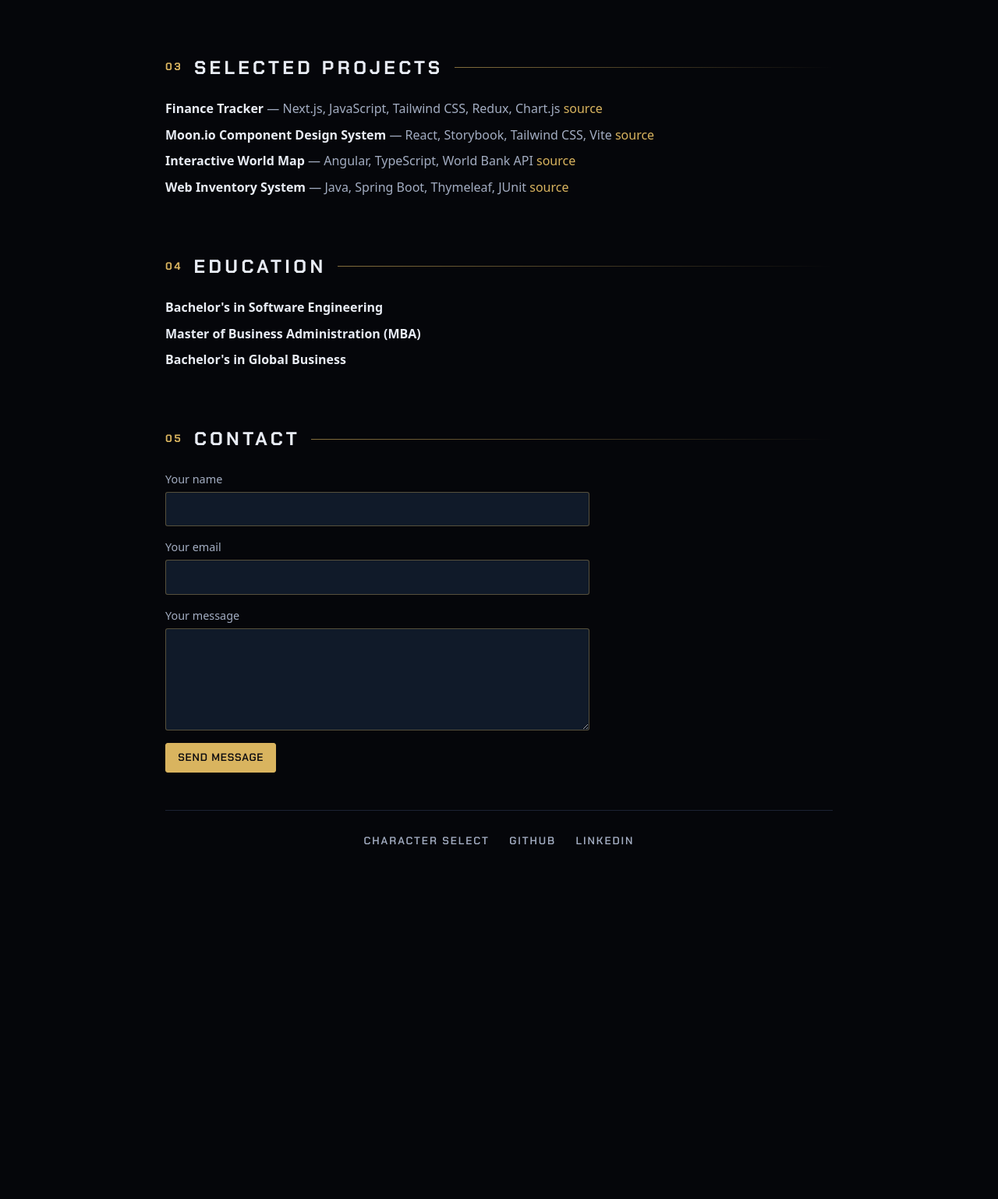
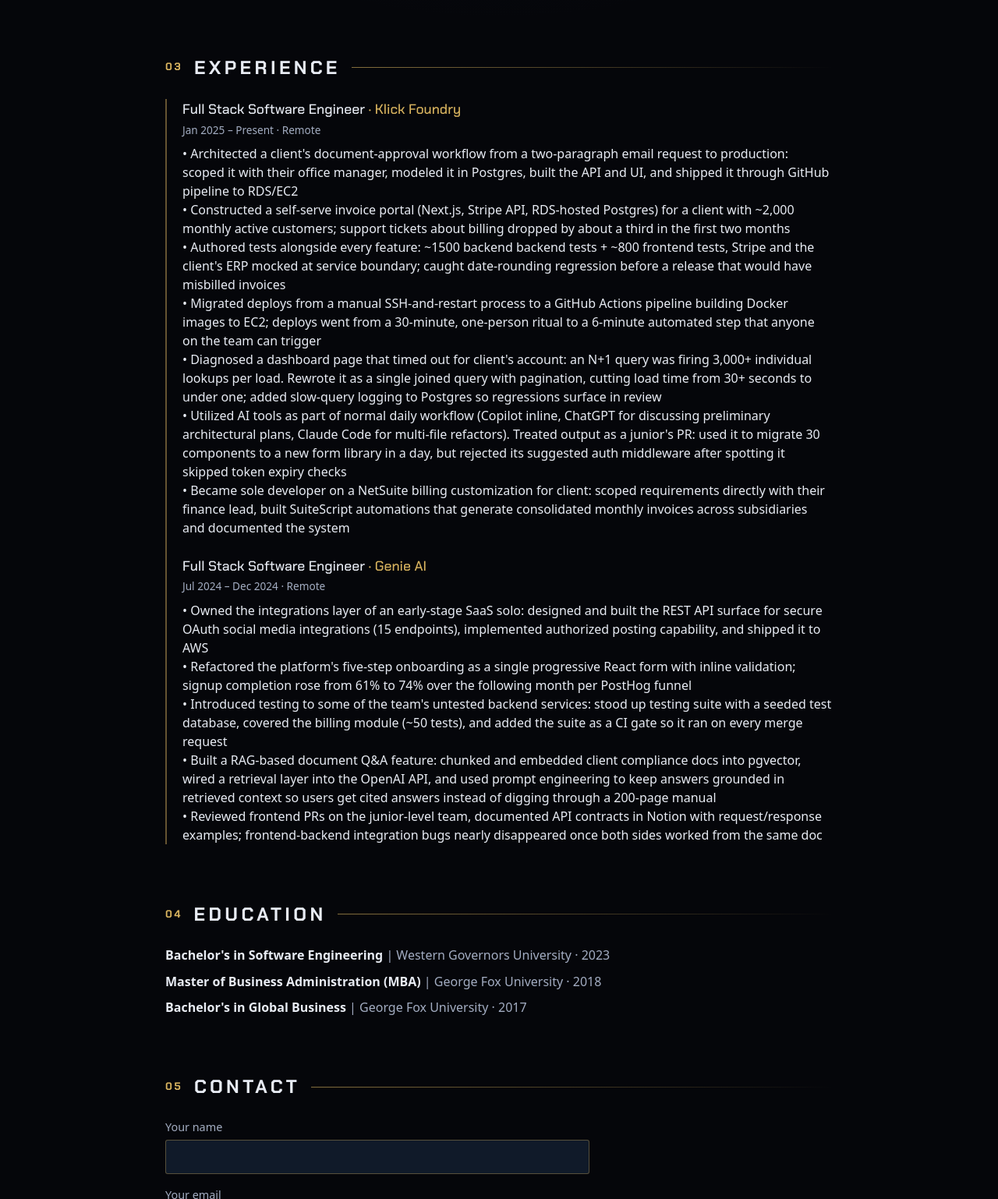
Before and after one commit to saksben/online-personal-portfolio, an Astro site: page /resume in a window 1280 px wide. Shown: the part 1262-2800 px from the top of the page at 78% size. Before the commit the page ends 2388 px from the top, so only its background shows below. Built offline with nearby package versions, Linux system fonts and the light colour scheme; Astro itself is replaced by a stand-in of ours.

Commit message:
add work experience

```diff
--- a/src/data/characters.ts
+++ b/src/data/characters.ts
@@ -58,10 +58,10 @@ export const characters: Character[] = [
     archetype: "The Adventurer",
     tagline: "Adaptable. Resourceful. Equipped for any terrain.",
     mission: [
-      "Full-stack engineering across the whole product: interface, API and data. My weapons of choice are JavaScript and React / Next.js, backed by TypeScript, Angular, Node and SQL, with Java and Spring Boot in the pack for when the job calls for it.",
+      "Full-stack engineering across the whole product: interface, API and data. My weapons of choice are JavaScript and React / Next.js, backed by TypeScript, Angular, Node and SQL, with Python and Django/Flask in the pack for when the job calls for it.",
       "The Paladin is built for problems that don't fit in one layer. That means shipping a design system, wiring a dashboard to real data, or choosing the right tool and moving on.",
     ],
-    tags: ["React", "TypeScript", "Node", "SQL"],
+    tags: ["React", "TypeScript", "Node", "SQL", "Python"],
     arsenal: [
       { name: "HTML / CSS", icon: "html-css" },
       { name: "JavaScript", icon: "javascript-icon" },
@@ -74,7 +74,7 @@ export const characters: Character[] = [
       { name: "Storybook", icon: "storybook-icon" },
       { name: "Node.js" },
       { name: "SQL" },
-      { name: "Java / Spring Boot" },
+      { name: "Python" },
     ],
     stats: [
       { label: "Versatility", value: 9 },
--- a/src/data/resume.ts
+++ b/src/data/resume.ts
@@ -22,19 +22,73 @@ export interface Education {
 export const resume = {
   headline: "Software Engineer",
   summary:
-    "I was born and raised in the forests of Oregon and now live in the deserts of Arizona. I earned a bachelor's in Global Business and an MBA, then wanted more, so I also earned a bachelor's in Software Engineering. I started as a front-end developer with JavaScript and React / Next.js and have since widened into full-stack, data, AI, mobile and game development.",
+    "I was born and raised in the forests of Oregon, lived in the deserts of Arizona, and now make my home in the bustling city of Los Angeles. I earned a bachelor's in Global Business and an MBA, then wanted more, so I also earned a bachelor's in Software Engineering. I started as a front-end developer with JavaScript and React / Next.js and have since widened into full-stack, data, AI, mobile and game development.",
 
   /**
    * TODO(ben): add real employment history. Nothing is invented here; the
    * "Field Experience" section on the class pages and /resume renders only
    * when this array has entries.
    */
-  experience: [] as Experience[],
+  experience: [
+    // {
+    //   role: "Full Stack Software Engineer",
+    //   org: "",
+    //   location: "",
+    //   start: "",
+    //   end: "",
+    //   bullets: [],
+    //   classes: [],
+    // },
+    {
+      role: "Full Stack Software Engineer",
+      org: "Klick Foundry",
+      location: "Remote",
+      start: "Jan 2025",
+      end: "Present",
+      bullets: [
+        "•  Architected a client's document-approval workflow from a two-paragraph email request to production: scoped it with their  office manager, modeled it in Postgres, built the API and UI, and shipped it through GitHub pipeline to RDS/EC2",
+        "•  Constructed a self-serve invoice portal (Next.js, Stripe API, RDS-hosted Postgres) for a client with ~2,000 monthly active  customers; support tickets about billing dropped by about a third in the first two months",
+        "•  Authored tests alongside every feature: ~1500 backend backend tests + ~800 frontend tests, Stripe and the client's ERP  mocked at service boundary; caught date-rounding regression before a release that would have misbilled invoices",
+        "•  Migrated deploys from a manual SSH-and-restart process to a GitHub Actions pipeline building Docker images to EC2;  deploys went from a 30-minute, one-person ritual to a 6-minute automated step that anyone on the team can trigger",
+        "•  Diagnosed a dashboard page that timed out for client's account: an N+1 query was firing 3,000+ individual lookups per load.  Rewrote it as a single joined query with pagination, cutting load time from 30+ seconds to under one; added slow-query  logging to Postgres so regressions surface in review",
+        "•  Utilized AI tools as part of normal daily workflow (Copilot inline, ChatGPT for discussing preliminary architectural plans,  Claude Code for multi-file refactors). Treated output as a junior's PR: used it to migrate 30 components to a new form library  in a day, but rejected its suggested auth middleware after spotting it skipped token expiry checks",
+        "•  Became sole developer on a NetSuite billing customization for client: scoped requirements directly with their finance lead,  built SuiteScript automations that generate consolidated monthly invoices across subsidiaries and documented the system",
+      ],
+      classes: [],
+    },
+    {
+      role: "Full Stack Software Engineer",
+      org: "Genie AI",
+      location: "Remote",
+      start: "Jul 2024",
+      end: "Dec 2024",
+      bullets: [
+        "•  Owned the integrations layer of an early-stage SaaS solo: designed and built the REST API surface for secure OAuth social media integrations (15 endpoints), implemented authorized posting capability, and shipped it to AWS",
+        "•  Refactored the platform's five-step onboarding as a single progressive React form with inline validation; signup completion  rose from 61% to 74% over the following month per PostHog funnel",
+        "•  Introduced testing to some of the team's untested backend services: stood up testing suite with a seeded test database, covered the billing module (~50 tests), and added the suite as a CI gate so it ran on every merge request",
+        "•  Built a RAG-based document Q&A feature: chunked and embedded client compliance docs into pgvector, wired a retrieval layer into the OpenAI API, and used prompt engineering to keep answers grounded in retrieved context so users get  cited answers instead of digging through a 200-page manual",
+        "•  Reviewed frontend PRs on the junior-level team, documented API contracts in Notion with request/response examples;  frontend-backend integration bugs nearly disappeared once both sides worked from the same doc",
+      ],
+      classes: [],
+    },
+  ] as Experience[],
 
   /** TODO(ben): add institutions / graduation years if you want them shown. */
   education: [
-    { credential: "Bachelor's in Software Engineering" },
-    { credential: "Master of Business Administration (MBA)" },
-    { credential: "Bachelor's in Global Business" },
+    {
+      credential: "Bachelor's in Software Engineering ",
+      institution: " | Western Governors University",
+      year: "2023",
+    },
+    {
+      credential: "Master of Business Administration (MBA) ",
+      institution: " | George Fox University",
+      year: "2018",
+    },
+    {
+      credential: "Bachelor's in Global Business",
+      institution: " | George Fox University",
+      year: "2017",
+    },
   ] as Education[],
 };
--- a/src/data/site.ts
+++ b/src/data/site.ts
@@ -4,7 +4,7 @@ export const site = {
   title: "Benjamin Saks — Choose Your Class",
   description:
     "Benjamin Saks is a software engineer. Pick a class — Full-Stack, Database, AI, Mobile or Game — to explore projects, source code and live demos.",
-  location: "Arizona, USA",
+  location: "Los Angeles, USA",
   github: "https://github.com/saksben",
   linkedin: "https://www.linkedin.com/in/saksben/",
   /** Existing Formspree endpoint carried over from the previous site. */
--- a/src/pages/resume.astro
+++ b/src/pages/resume.astro
@@ -99,7 +99,7 @@ const jsonLd = {
         )
       }
 
-      <Section id="projects" index={num()} title="Selected projects">
+      <!-- <Section id="projects" index={num()} title="Selected projects">
         <ul class="projects">
           {
             completed.map((p) => (
@@ -117,7 +117,7 @@ const jsonLd = {
             ))
           }
         </ul>
-      </Section>
+      </Section> -->
 
       <Section id="education" index={num()} title="Education">
         <ul class="education">
```
